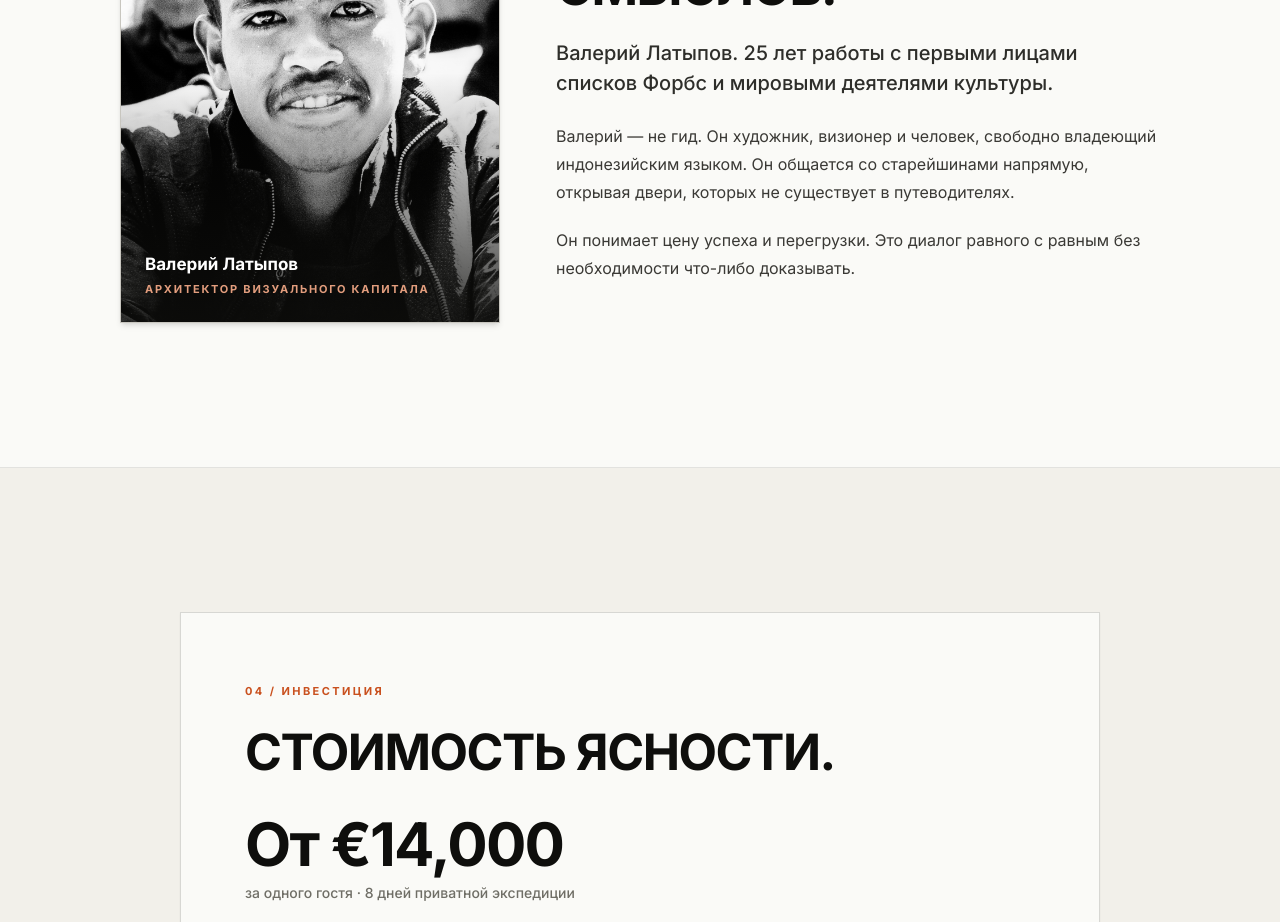
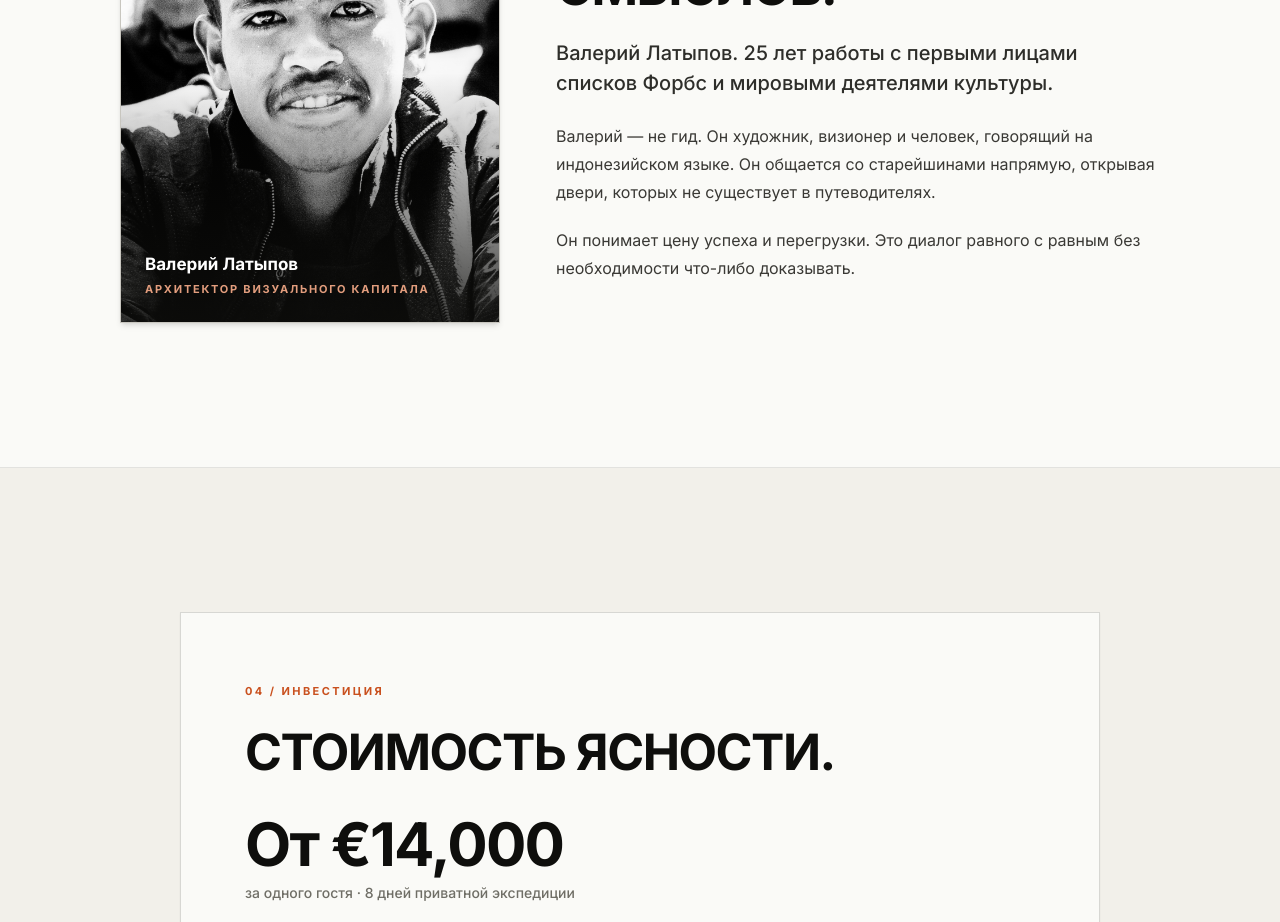
Before and after one commit to xp2bmdgmwc-boop/timor-expedition, a Next.js app: page / in a window 1280 px wide. Shown: the part 4020-4942 px from the top of the page. Built offline with nearby package versions, Linux system fonts and the light colour scheme.

Commit message:
Скорректировать описание владения индонезийским языком на говорящий на индонезийском языке

```diff
--- a/app/page.tsx
+++ b/app/page.tsx
@@ -225,7 +225,7 @@ export default function TimorHomePage() {
               Валерий Латыпов. 25 лет работы с первыми лицами списков Форбс и мировыми деятелями культуры.
             </p>
             <p className="text-[16px] text-[#3A3935] leading-[1.75] mb-5">
-              Валерий — не гид. Он художник, визионер и человек, свободно владеющий индонезийским языком. Он общается со старейшинами напрямую, открывая двери, которых не существует в путеводителях.
+              Валерий — не гид. Он художник, визионер и человек, говорящий на индонезийском языке. Он общается со старейшинами напрямую, открывая двери, которых не существует в путеводителях.
             </p>
             <p className="text-[16px] text-[#3A3935] leading-[1.75]">
               Он понимает цену успеха и перегрузки. Это диалог равного с равным без необходимости что-либо доказывать.
```
Also changed, not shown: 1 other file (tests, documents, lock files or other folders).
